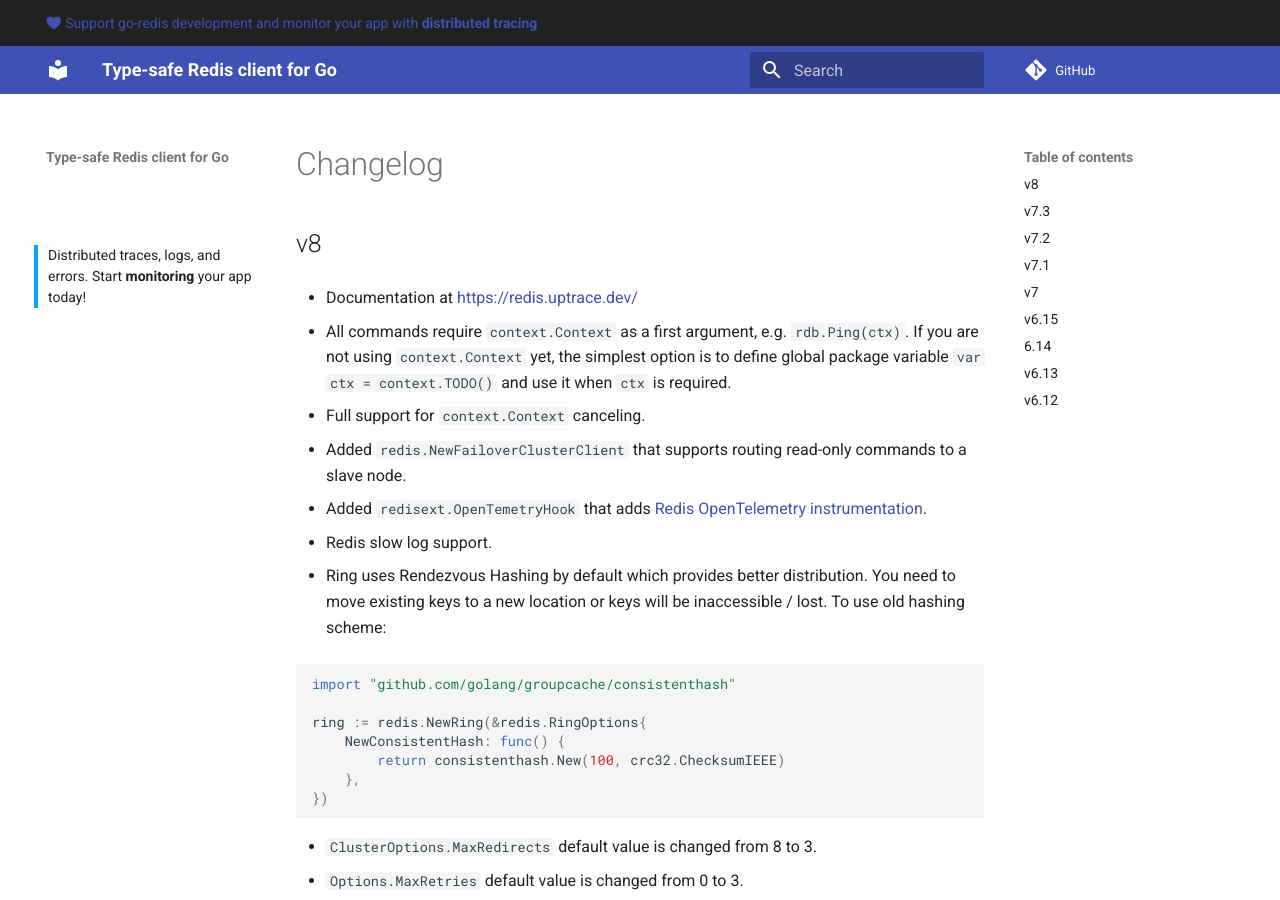
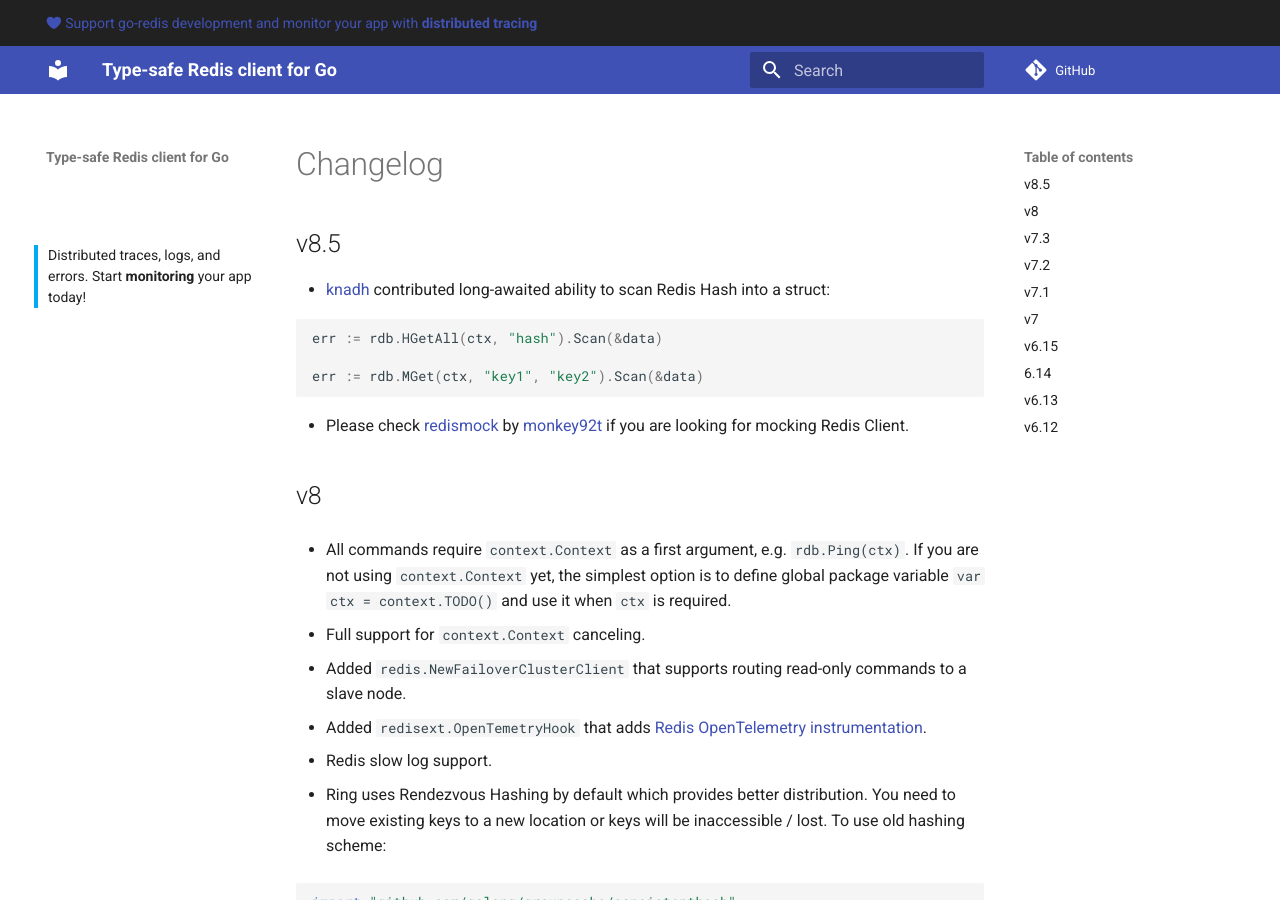
Before and after one commit to go-redis/docs, an MkDocs documentation site: the page built from docs/changelog.md, in a window 1280 px wide and 900 px high. Built offline with MkDocs 1.6.1 and Material for MkDocs 9.7.7, drawn with Linux system fonts in a browser that asks for light colours; comment, search, counter and statistics services are not loaded.

Commit message:
Update changelog

````diff
--- a/docs/changelog.md
+++ b/docs/changelog.md
@@ -1,8 +1,20 @@
 # Changelog
 
+## v8.5
+
+- [knadh](https://github.com/knadh) contributed long-awaited ability to scan Redis Hash into a
+  struct:
+
+```go
+err := rdb.HGetAll(ctx, "hash").Scan(&data)
+
+err := rdb.MGet(ctx, "key1", "key2").Scan(&data)
+```
+
+- Please check [redismock](https://github.com/go-redis/redismock) by
+  [monkey92t](https://github.com/monkey92t) if you are looking for mocking Redis Client.
+
 ## v8
-
-- Documentation at https://redis.uptrace.dev/
 
 - All commands require `context.Context` as a first argument, e.g. `rdb.Ping(ctx)`. If you are not
   using `context.Context` yet, the simplest option is to define global package variable
````
